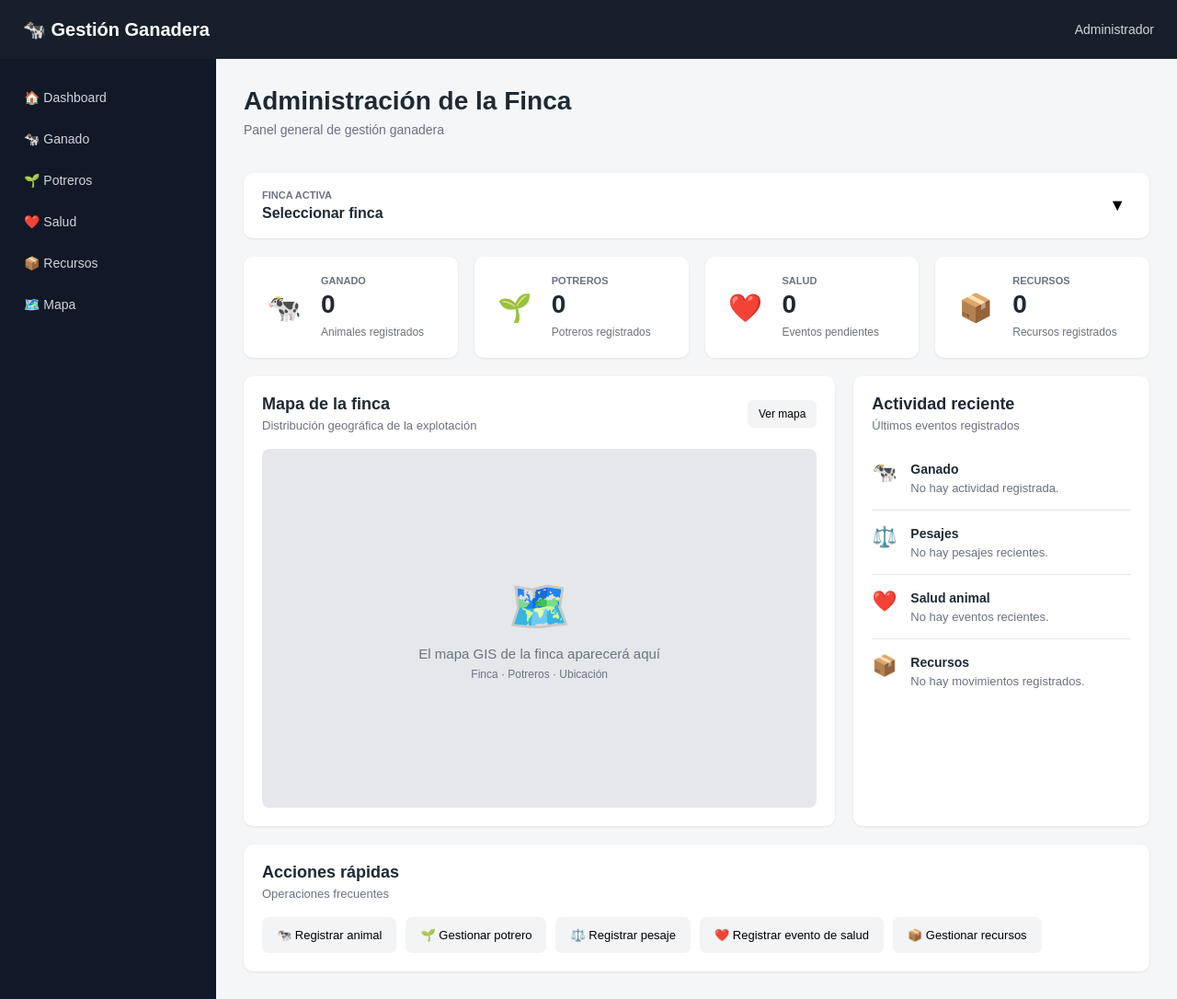
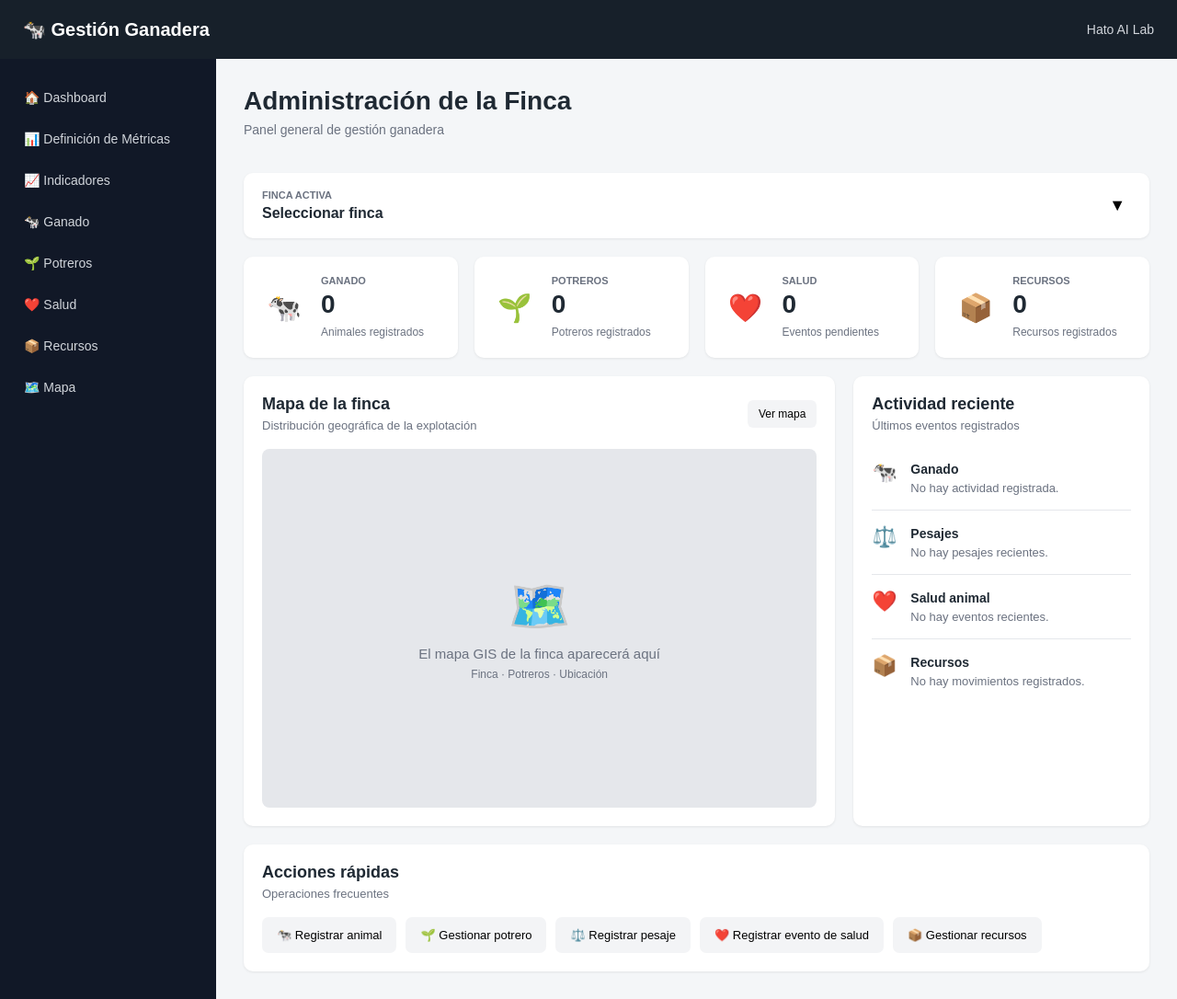
Before and after one commit to hata1010/hato-ai-lab, a Django app: template apps/administrador/templates/administrador/dashboard.html in a window 1280 px wide. Shown: the whole page at 92% size. Run offline with Django 5.2, Linux system fonts and the light colour scheme; the template is opened without the code that fills it, so the values that code supplies are empty; parts of the project's set-up code (start-up, migrations or seed data) failed here and were passed over.

Commit message:
feat(administrador): add metric definition navigation

```diff
--- a/apps/administrador/templates/administrador/base.html
+++ b/apps/administrador/templates/administrador/base.html
@@ -1,57 +1,48 @@
 {% load static %}
 
 <!DOCTYPE html>
-
 <html lang="es">
-
 <head>
-
     <meta charset="UTF-8">
-
-    <meta
-        name="viewport"
-        content="width=device-width, initial-scale=1.0"
-    >
-
+    <meta name="viewport" content="width=device-width, initial-scale=1.0">
     <title>
         {% block title %}
         Gestión Ganadera
         {% endblock %}
     </title>
-
-    <link
-        rel="stylesheet"
-        href="{% static 'administrador/css/dashboard.css' %}"
-    >
-
+    <link rel="stylesheet" href="{% static 'administrador/css/dashboard.css' %}">
 </head>
 
-
 <body>
-
-
 <header class="topbar">
-
     <div class="brand">
         🐄 Gestión Ganadera
     </div>
-
     <div class="user-area">
-        Administrador
+        {% if user.is_authenticated %}
+            <span>{{ user.username }}</span>
+            {% if user.is_superuser %}
+                <span class="badge" style="background:#10b981;color:white;padding:2px 6px;border-radius:4px;font-size:0.75rem;margin-left:5px;">ROOT</span>
+            {% endif %}
+        {% else %}
+            <span>Hato AI Lab</span>
+        {% endif %}
     </div>
-
 </header>
 
-
 <div class="layout">
-
-
     <aside class="sidebar">
-
         <nav>
-
             <a href="{% url 'administrador:dashboard' %}">
                 🏠 Dashboard
+            </a>
+
+            <a href="{% url 'produccion:lista_metricas' %}">
+                📊 Definición de Métricas
+            </a>
+
+            <a href="{% url 'produccion:indicadores' %}">
+                📈 Indicadores
             </a>
 
             <a href="#">
@@ -73,28 +64,15 @@
             <a href="#">
                 🗺️ Mapa
             </a>
-
         </nav>
-
     </aside>
 
-
     <main class="content">
-
         {% block content %}
         {% endblock %}
-
     </main>
-
-
 </div>
 
-
-<script
-    src="{% static 'administrador/js/dashboard.js' %}">
-</script>
-
-
+<script src="{% static 'administrador/js/dashboard.js' %}"></script>
 </body>
-
 </html>
```
